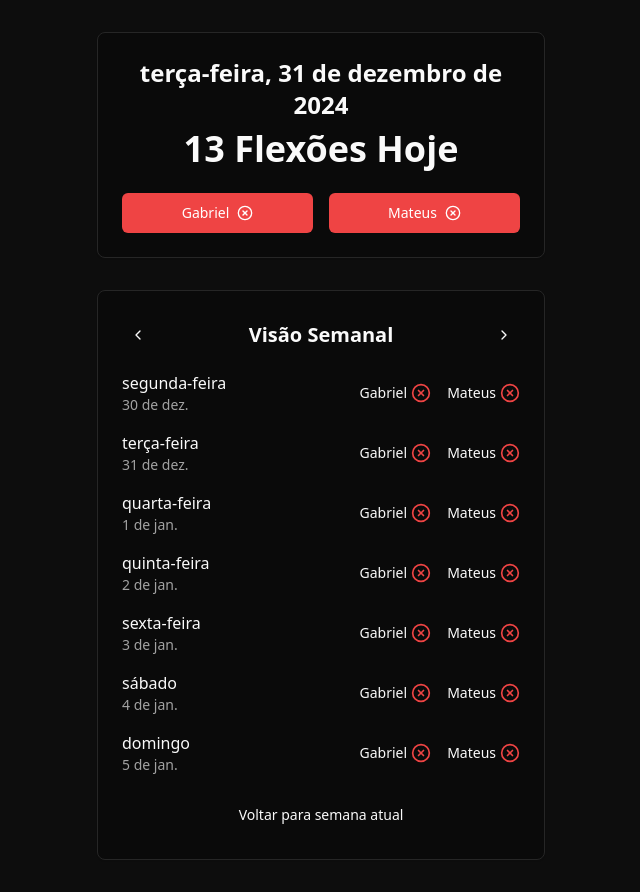
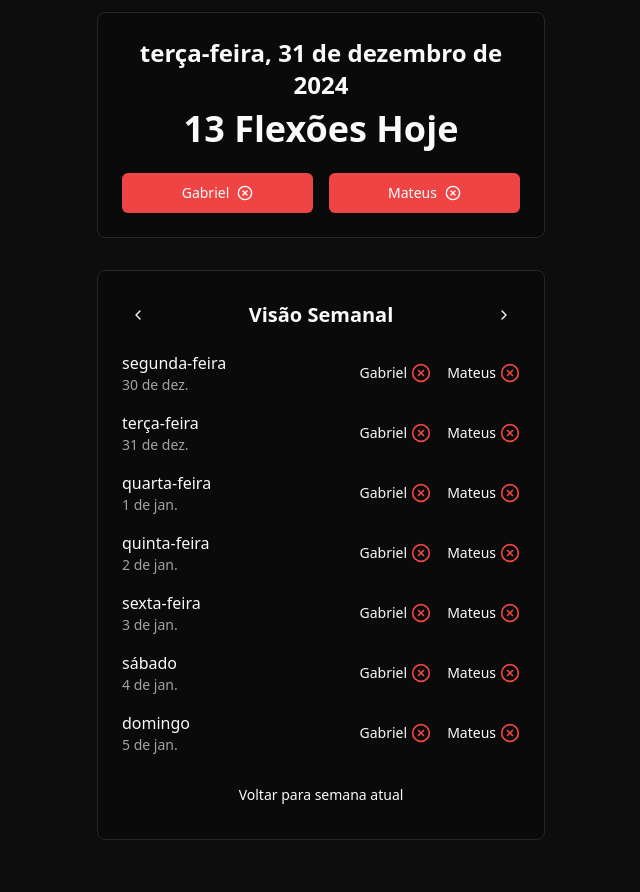
Before and after one commit to gabethealigator/pushup-tracker, a Next.js app: page / in a window 1280 px wide. Shown: the whole page, without its empty margins (319-959 px from the left). After the commit the page ends 852 px from the top, so only its background shows below. Built offline with nearby package versions, Linux system fonts and the light colour scheme; no server answers; the database is empty.

Commit message:
mudei so um numerokkkkkkkk

```diff
--- a/app/page.tsx
+++ b/app/page.tsx
@@ -58,7 +58,7 @@
   const pushupCount = daysDifference + 1;
 
   return (
-    <main className="flex min-h-screen flex-col items-center p-8 justify-center">
+    <main className="flex min-h-screen flex-col items-center p-3 justify-center">
       <Card className="w-full max-w-md p-6 space-y-6">
         <div className="text-center space-y-2">
           <h2 className="text-2xl font-bold">{formattedDate}</h2>
```
